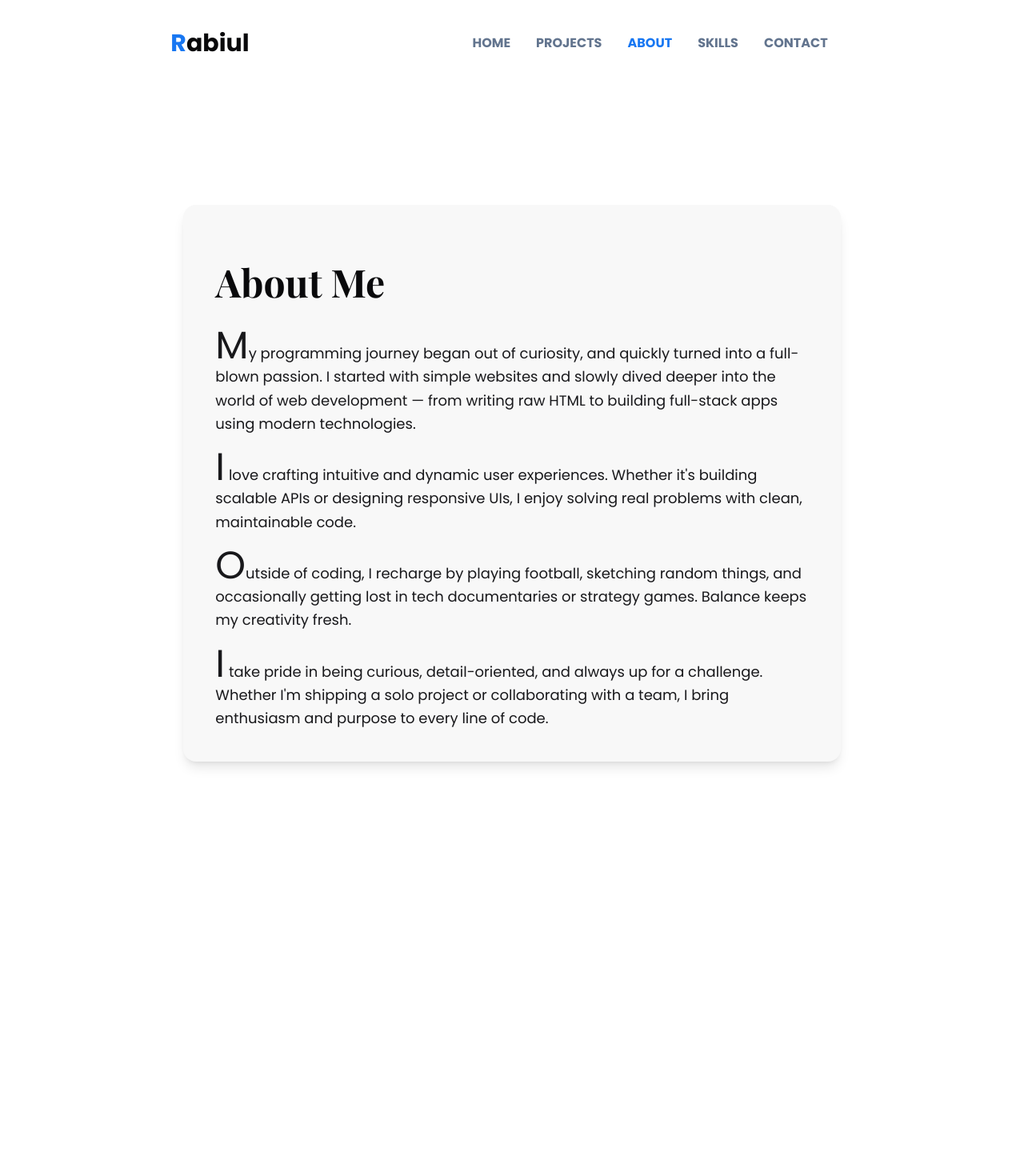
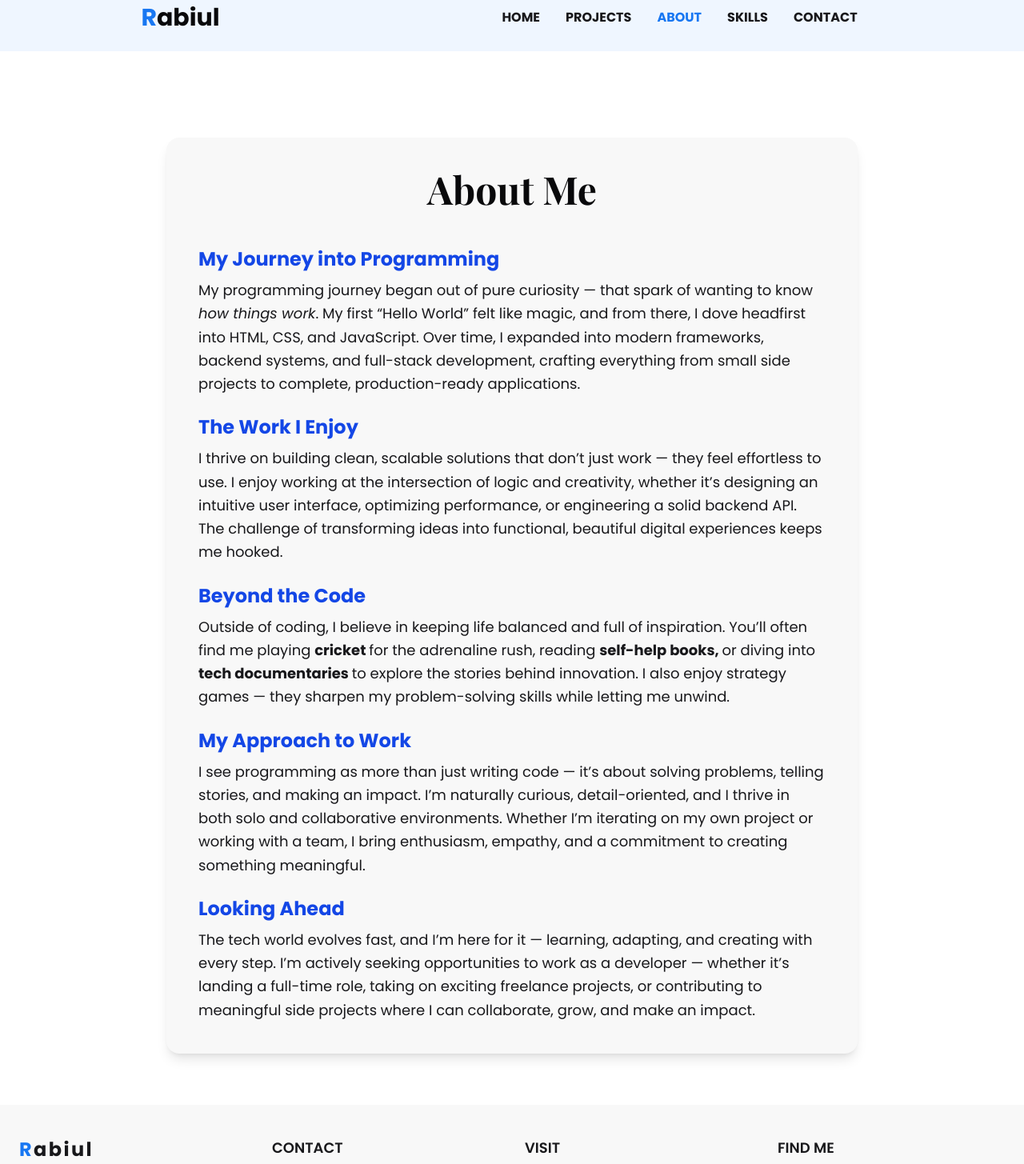
Before and after one commit to rabiul3000/rabiul3000-portfolio, a React (Vite) app: page /about in a window 1280 px wide. Shown: the part 20-1475 px from the top of the page at 80% size. Before the commit the page ends 1100 px from the top, so only its background shows below. Built offline with nearby package versions, Linux system fonts and the light colour scheme; a web font is replaced by a local one.

Commit message:
all the components improved

```diff
--- a/src/Components/Footer/Footer.jsx
+++ b/src/Components/Footer/Footer.jsx
@@ -1,4 +1,4 @@
-import { motion } from 'motion/react';
+import { motion } from "motion/react";
 
 const Footer = () => {
   return (
@@ -7,47 +7,56 @@ const Footer = () => {
       whileInView={{ opacity: 1, y: 0 }}
       viewport={{ once: true }}
       transition={{ duration: 0.5 }}
-      className='bg-base-200 text-base-content py-10 px-6'
+      className="bg-base-200 text-base-content py-10 px-6"
     >
-      <div className='max-w-7xl mx-auto grid grid-cols-1 sm:grid-cols-2 lg:grid-cols-4 gap-8 text-center sm:text-left'>
-
+      <div className="max-w-7xl mx-auto grid grid-cols-1 sm:grid-cols-2 lg:grid-cols-4 gap-8 text-center sm:text-left">
         {/* Branding */}
-        <div className='space-y-2'>
-          <h2 className='text-2xl font-bold tracking-widest'>
-            <span className='text-mod'>R</span>abiul
+        <div className="space-y-2">
+          <h2 className="text-2xl font-bold tracking-widest">
+            <span className="text-mod">R</span>abiul
           </h2>
-          <p className='text-sm'>
-            © 2025 design and developed by{' '}
-            <a href='https://rabiulz.web.app/' className='link link-primary font-medium'>Rabiul</a>.
-          </p>
-          <p className='text-sm'>
-            Powered by{' '}
-            <span className='link link-primary font-medium'>Human</span>.
+          <p className="text-sm">
+            © 2025 design and developed by{" "}
+            <a
+              href="https://rabiulz.web.app/"
+              className="link link-primary font-medium"
+            >
+              Rabiul
+            </a>
+            .
           </p>
         </div>
 
         {/* Contact */}
-        <div className='space-y-1'>
-          <h3 className='text-lg font-semibold uppercase'>Contact</h3>
-          <p><span className='font-medium'>Phone:</span> +88 01719761337</p>
+        <div className="space-y-1">
+          <h3 className="text-lg font-semibold uppercase">Contact</h3>
+          <p>
+            <span className="font-medium">Phone:</span> +88 01719761337
+          </p>
           <p>mdrabiul.asia@gmail.com</p>
         </div>
 
         {/* Visit */}
-        <div className='space-y-1'>
-          <h3 className='text-lg font-semibold uppercase'>Visit</h3>
+        <div className="space-y-1">
+          <h3 className="text-lg font-semibold uppercase">Visit</h3>
           <p>Gazipur, City Corp</p>
           <p>Dhaka</p>
           <p>Bangladesh</p>
         </div>
 
         {/* Follow Me */}
-        <div className='space-y-1'>
-          <h3 className='text-lg font-semibold uppercase'>Find Me</h3>
-          <ul className='space-y-1'>
-            <li><a className='link'>Linkedin</a></li>
-            <li><a className='link'>Facebook</a></li>
-            <li><a className='link'>Github</a></li>
+        <div className="space-y-1">
+          <h3 className="text-lg font-semibold uppercase">Find Me</h3>
+          <ul className="space-y-1">
+            <li>
+              <a className="link" href="https://linkedin.com/in/rabiul3000" target="_blank">Linkedin</a>
+            </li>
+            <li>
+              <a className="link" href="https://www.facebook.com/md.rabiul.366471" target="_black">Facebook</a>
+            </li>
+            <li>
+              <a className="link">Github</a>
+            </li>
           </ul>
         </div>
       </div>
--- a/src/Components/Navbar/Navbar.jsx
+++ b/src/Components/Navbar/Navbar.jsx
@@ -14,7 +14,7 @@ const listVariants = {
 };
 
 const itemVariants = {
-  hidden: { opacity: 0, x: 20, },
+  hidden: { opacity: 0, x: 20 },
   visible: { opacity: 1, x: 0 },
 };
 
@@ -47,7 +47,7 @@ const Navbar = () => {
   );
 
   return (
-    <div className="lg:py-14 py-4 pb-20 lg:w-8/12 w-11/12 mx-auto flex justify-between items-center font-bold text-slate-500">
+    <div className="lg:py-6 p-4 w-full gap-8 flex lg:justify-around justify-between items-center font-bold bg-blue-50 fixed z-10">
       <div className="text-3xl">
         <span className="text-[#1877f2]">R</span>
         <span className="text-neutral">abiul</span>
--- a/src/pages/About/About.jsx
+++ b/src/pages/About/About.jsx
@@ -3,75 +3,138 @@ import Container from "../../Components/Container/Container";
 
 const About = () => {
   return (
-    <Container>
     <motion.section
       initial={{ opacity: 0, y: 30 }}
       whileInView={{ opacity: 1, y: 0 }}
       viewport={{ once: true, amount: 0.3 }}
       transition={{ duration: 0.8 }}
-        className='max-w-4xl mx-auto lg:px-4 py-32'
+      className="max-w-4xl mx-auto lg:px-4 py-16"
     >
-        <div className='card shadow-lg bg-base-200 p-6 lg:p-10 rounded-2xl'>
+      <div className="card shadow-lg bg-base-200 p-6 lg:p-10 rounded-2xl">
         <motion.h2
           initial={{ opacity: 0, y: -20 }}
           whileInView={{ opacity: 1, y: 0 }}
           transition={{ duration: 0.6 }}
-            className='text-5xl font-bold py-8 text-neutral font-title'
+          className="text-5xl text-center font-bold pb-12 text-neutral font-title"
         >
           About Me
         </motion.h2>
 
+        {/* Introduction */}
+        <motion.h3
+          initial={{ opacity: 0 }}
+          whileInView={{ opacity: 1 }}
+          transition={{ delay: 0.1, duration: 0.5 }}
+          className="text-2xl font-bold text-blue-700 mb-2"
+        >
+          My Journey into Programming
+        </motion.h3>
         <motion.p
           initial={{ opacity: 0 }}
           whileInView={{ opacity: 1 }}
           transition={{ delay: 0.2, duration: 0.6 }}
-            className='mb-4 leading-relaxed text-lg'
+          className="mb-6 leading-relaxed text-lg"
         >
-            <span className='text-5xl'>M</span>y programming journey began out
-            of curiosity, and quickly turned into a full-blown passion. I
-            started with simple websites and slowly dived deeper into the world
-            of web development — from writing raw HTML to building full-stack
-            apps using modern technologies.
+          My programming journey began out of pure curiosity — that spark of
+          wanting to know <em>how things work</em>. My first “Hello World” felt
+          like magic, and from there, I dove headfirst into HTML, CSS, and
+          JavaScript. Over time, I expanded into modern frameworks, backend
+          systems, and full-stack development, crafting everything from small
+          side projects to complete, production-ready applications.
         </motion.p>
 
+        {/* What I Love Doing */}
+        <motion.h3
+          initial={{ opacity: 0 }}
+          whileInView={{ opacity: 1 }}
+          transition={{ delay: 0.3, duration: 0.5 }}
+          className="text-2xl font-bold text-blue-700 mb-2"
+        >
+          The Work I Enjoy
+        </motion.h3>
         <motion.p
           initial={{ opacity: 0 }}
           whileInView={{ opacity: 1 }}
           transition={{ delay: 0.4, duration: 0.6 }}
-            className='mb-4 leading-relaxed text-lg'
+          className="mb-6 leading-relaxed text-lg"
         >
-            <span className='text-5xl'>I</span> love crafting intuitive and
-            dynamic user experiences. Whether it's building scalable APIs or
-            designing responsive UIs, I enjoy solving real problems with clean,
-            maintainable code.
+          I thrive on building clean, scalable solutions that don’t just work —
+          they feel effortless to use. I enjoy working at the intersection of
+          logic and creativity, whether it’s designing an intuitive user
+          interface, optimizing performance, or engineering a solid backend API.
+          The challenge of transforming ideas into functional, beautiful digital
+          experiences keeps me hooked.
         </motion.p>
 
+        {/* Life Outside Coding */}
+        <motion.h3
+          initial={{ opacity: 0 }}
+          whileInView={{ opacity: 1 }}
+          transition={{ delay: 0.5, duration: 0.5 }}
+          className="text-2xl font-bold text-blue-700 mb-2"
+        >
+          Beyond the Code
+        </motion.h3>
         <motion.p
           initial={{ opacity: 0 }}
           whileInView={{ opacity: 1 }}
-            transition={{ delay: 0.8, duration: 2 }}
-            className='mb-4 leading-relaxed text-lg'
+          transition={{ delay: 0.6, duration: 0.6 }}
+          className="mb-6 leading-relaxed text-lg"
         >
-            <span className='text-5xl'>O</span>utside of coding, I recharge by
-            playing football, sketching random things, and occasionally getting
-            lost in tech documentaries or strategy games. Balance keeps my
-            creativity fresh.
+          Outside of coding, I believe in keeping life balanced and full of
+          inspiration. You’ll often find me playing <b>cricket </b> for the
+          adrenaline rush, reading <b> self-help books, </b> or diving into
+          <b> tech documentaries </b> to explore the stories behind innovation.
+          I also enjoy strategy games — they sharpen my problem-solving skills
+          while letting me unwind.
         </motion.p>
 
+        {/* My Approach */}
+        <motion.h3
+          initial={{ opacity: 0 }}
+          whileInView={{ opacity: 1 }}
+          transition={{ delay: 0.7, duration: 0.5 }}
+          className="text-2xl font-bold text-blue-700 mb-2"
+        >
+          My Approach to Work
+        </motion.h3>
         <motion.p
           initial={{ opacity: 0 }}
           whileInView={{ opacity: 1 }}
           transition={{ delay: 0.8, duration: 0.6 }}
-            className='leading-relaxed text-lg'
+          className="mb-6 leading-relaxed text-lg"
         >
-            <span className='text-5xl'>I</span> take pride in being curious,
-            detail-oriented, and always up for a challenge. Whether I'm shipping
-            a solo project or collaborating with a team, I bring enthusiasm and
-            purpose to every line of code.
+          I see programming as more than just writing code — it’s about solving
+          problems, telling stories, and making an impact. I’m naturally
+          curious, detail-oriented, and I thrive in both solo and collaborative
+          environments. Whether I’m iterating on my own project or working with
+          a team, I bring enthusiasm, empathy, and a commitment to creating
+          something meaningful.
+        </motion.p>
+
+        {/* Closing */}
+        <motion.h3
+          initial={{ opacity: 0 }}
+          whileInView={{ opacity: 1 }}
+          transition={{ delay: 0.9, duration: 0.5 }}
+          className="text-2xl font-bold text-blue-700 mb-2"
+        >
+          Looking Ahead
+        </motion.h3>
+        <motion.p
+          initial={{ opacity: 0 }}
+          whileInView={{ opacity: 1 }}
+          transition={{ delay: 1, duration: 0.6 }}
+          className="leading-relaxed text-lg"
+        >
+          The tech world evolves fast, and I’m here for it — learning, adapting,
+          and creating with every step. I’m actively seeking opportunities to
+          work as a developer — whether it’s landing a full-time role, taking on
+          exciting freelance projects, or contributing to meaningful side
+          projects where I can collaborate, grow, and make an impact.
         </motion.p>
       </div>
     </motion.section>
-    </Container>
   );
 };
 
--- a/src/pages/Contact/Contact.jsx
+++ b/src/pages/Contact/Contact.jsx
@@ -65,8 +65,8 @@ const Contact = () => {
     >
 
       {/* Left Section */}
-      <div className='flex-1 space-y-6'>
-        <h2 className='text-4xl font-bold leading-snug'>
+      <div className='flex-1 space-y-6 '>
+        <h2 className='text-4xl  text-center lg:text-left font-bold leading-snug'>
           Feel free to get in touch with <br />{" "}
           <span className='text-mod'>Me</span>
         </h2>
@@ -120,7 +120,7 @@ const Contact = () => {
       </div>
 
       {/* Right Section - Contact Form */}
-      <div className='flex-1'>
+      <div className='flex-1 bg-blue-50 shadow-2xl p-4 rounded-xl'>
         <form
           ref={formRef}
           onSubmit={sendEmail}
--- a/src/pages/Layouts/RootLayout.jsx
+++ b/src/pages/Layouts/RootLayout.jsx
@@ -3,6 +3,7 @@ import Navbar from "../../Components/Navbar/Navbar";
 import { AnimatePresence, motion } from "motion/react";
 import PageTransitionOverlay from "../../Components/PageTransitionOverlay/PageTransitionOverlay";
 import { Outlet, useLocation } from "react-router";
+import Footer from "../../Components/Footer/Footer";
 
 const RootLayout = () => {
   const { pathname } = useLocation();
@@ -22,12 +23,12 @@ const RootLayout = () => {
       <Navbar />
 
       {/* Page loading overlay transition */}
-      <AnimatePresence mode='wait'>
-        {showOverlay && <PageTransitionOverlay key='overlay' />}
+      <AnimatePresence mode="wait">
+        {showOverlay && <PageTransitionOverlay key="overlay" />}
       </AnimatePresence>
 
       {/* Page content animation */}
-      <AnimatePresence mode='wait'>
+      <AnimatePresence mode="wait">
         {!showOverlay && (
           <motion.div
             key={pathname}
@@ -35,7 +36,9 @@ const RootLayout = () => {
             animate={{ opacity: 1, y: 0 }}
             transition={{ duration: 0.5, ease: "easeInOut" }}
           >
+            <div className="lg:h-32 h-24"></div>
             <Outlet />
+            <Footer />
           </motion.div>
         )}
       </AnimatePresence>
--- a/src/pages/Projects/Projects.jsx
+++ b/src/pages/Projects/Projects.jsx
@@ -6,34 +6,43 @@ import { motion } from "motion/react";
 const Projects = () => {
   const projects = [
     {
-      id: "pr-1",
-      name: "Plantium",
-      img: "https://i.ibb.co/h1r4Kfvw/plantium.png",
-      title: "A Plant Management System",
-      techs: ["HTML", "CSS", "REACT", "DAISY UI", "TAILWINDCSS"],
-      desc: "Plantium is a full-featured platform for plant lovers to manage, trade, and donate plants. With React, Node.js, MongoDB, and Firebase Auth, it ensures secure access and real-time sync. The UI is built with TailwindCSS and DaisyUI for a smooth, responsive experience.",
-      liveLink: "https://plantium-d465f.web.app/",
-      repoLink: "https://github.com/rabiul3000/plantium",
+      id: "pr-3",
+      name: "🏢 HomeHorizon",
+      img: "https://i.ibb.co.com/zHnLy2CQ/Screenshot-83.png",
+      title: "Full Production-Ready Payment Integrated Building Management System",
+      techs: [
+        "Node.js",
+        "Express.js",
+        "MongoDB",
+        "Firebase",
+        "React",
+        "DaisyUI",
+        "TailwindCSS",
+        "Stripe",
+      ],
+      desc: "HomeHorizon is an enterprise-grade Building Management System designed for residential and commercial complexes. It features role-based dashboards for tenants, managers, and administrators, secure online payment integration via Stripe, automated rent and coupon management, announcement systems, and a streamlined agreement process — all within a responsive, modern UI.",
+      liveLink: "https://horizontower-3c51a.web.app/",
+      repoLink: "https://github.com/Programming-Hero-Web-Course4/b11a12-client-side-rabiul3000",
       challenges: [
-        "Role-based access and admin control",
-        "Real-time updates with Firebase",
-        "Responsive design consistency",
-        "Donation flow and logic implementation",
-        "Efficient data modeling for plants",
+        "Designing and implementing secure JWT + Firebase authentication for multiple user roles.",
+        "Developing a robust coupon and discount logic with real-time rent calculations.",
+        "Creating a polished and accessible UI that works seamlessly on desktop and mobile.",
+        "Optimizing database queries for faster dashboard load times.",
+        "Integrating Stripe payments with proper error handling and webhooks.",
       ],
       plans: [
-        "Smart AI-based plant suggestions",
-        "Health monitoring with reminders",
-        "Built-in messaging for transactions",
-        "Gamified donation leaderboards",
-        "Mobile app and PWA features",
+        "📱 Launch a dedicated mobile app version.",
+        "🌍 Add multilingual support for broader accessibility.",
+        "📊 Advanced analytics dashboard for admins.",
+        "🔔 Push notifications for rent reminders and announcements.",
+        "🛠 Continuous scalability improvements.",
       ],
     },
     {
       id: "pr-2",
       name: "FoodBird",
       img: "https://i.ibb.co/HD3StB0X/Screenshot-35.png",
-      title: "Online Food Delivery App",
+      title: "Online Food Delivery App With Full Authentication",
       techs: ["HTML", "CSS", "REACT", "DAISY UI", "TAILWINDCSS"],
       desc: "FoodBird is a responsive food ordering platform that allows users to explore menus, place orders, and manage deliveries in real time. It uses React for UI, Firebase for auth and database, and features a sleek Tailwind-based design.",
       liveLink: "https://plantium-d465f.web.app/",
@@ -55,86 +64,85 @@ const Projects = () => {
       ],
     },
     {
-      id: "pr-3",
-      name: "New Bangladesh",
+      id: "pr-1",
+      name: "Plantium",
       img: "https://i.ibb.co/h1r4Kfvw/plantium.png",
-      title: "Tribute Page for New Bangladesh",
+      title: "A Smart Plant Management System For a Green Earth",
       techs: ["HTML", "CSS", "REACT", "DAISY UI", "TAILWINDCSS"],
-      desc: "This is a tribute website dedicated to the vision of a New Bangladesh. It highlights the dreams, values, and transformation journey of the nation, presented in a clean and elegant UI using React and TailwindCSS.",
-      liveLink: "https://rabiul3000.github.io/new-bangladesh/",
-      repoLink: "https://github.com/rabiul3000/new-bangladesh",
+      desc: "Plantium is a full-featured platform for plant lovers to manage, trade, and donate plants. With React, Node.js, MongoDB, and Firebase Auth, it ensures secure access and real-time sync. The UI is built with TailwindCSS and DaisyUI for a smooth, responsive experience.",
+      liveLink: "https://plantium-d465f.web.app/",
+      repoLink: "https://github.com/rabiul3000/plantium",
       challenges: [
-        "Crafting a meaningful visual narrative",
-        "Ensuring responsiveness across devices",
-        "Design consistency with national theme",
-        "Minimalist design with impactful layout",
-        "Performance optimization on static hosting",
+        "Role-based access and admin control",
+        "Real-time updates with Firebase",
+        "Responsive design consistency",
+        "Donation flow and logic implementation",
+        "Efficient data modeling for plants",
       ],
       plans: [
-        "Multilingual support",
-        "Interactive timeline and stories",
-        "Embedded video sections",
-        "Mobile-first redesign",
-        "Accessibility improvements",
+        "Smart AI-based plant suggestions",
+        "Health monitoring with reminders",
+        "Built-in messaging for transactions",
+        "Gamified donation leaderboards",
+        "Mobile app and PWA features",
       ],
     },
   ];
 
   return (
     <Container>
-
-      <div className='px-4 sm:px-6 lg:px-12'>
+      <div className="px-4 sm:px-6 lg:px-12">
         <motion.div
-          className='flex flex-col items-center gap-2 py-10 text-center'
+          className="flex flex-col items-center gap-2 py-10 text-center"
           initial={{ opacity: 0, y: 20 }}
           animate={{ opacity: 1, y: 0 }}
           transition={{ duration: 0.6 }}
         >
-          <p className='text-sm sm:text-base font-semibold text-primary'>
+          <p className="text-sm sm:text-base font-semibold text-primary">
             LATEST
           </p>
-          <h1 className='text-3xl sm:text-5xl lg:text-6xl font-title font-bold text-base-content'>
+          <h1 className="text-5xl sm:text-5xl lg:text-6xl font-title font-bold text-base-content">
             My Projects
           </h1>
         </motion.div>
 
-        <div className='grid gap-6 sm:grid-cols-2 lg:grid-cols-3 pb-24'>
+        <div className="grid gap-6 sm:grid-cols-2 lg:grid-cols-3 pb-24">
           {projects.map((project, index) => (
             <motion.div
               key={index}
-              className='card bg-base-200 shadow-md hover:shadow-xl transition-shadow duration-300'
+              className="card bg-base-200 shadow-md hover:shadow-xl transition-shadow duration-300"
               initial={{ opacity: 0, y: 50 }}
               whileInView={{ opacity: 1, y: 0 }}
               viewport={{ once: true, amount: 0.3 }}
               transition={{ duration: 0.5, delay: index * 0.1 }}
             >
-              <figure className='relative p-4 overflow-hidden'>
+              <figure className="relative p-4 overflow-hidden">
                 <motion.img
                   whileHover={{ scale: 1.05 }}
                   transition={{ duration: 0.3 }}
-                  className='rounded-lg h-60 sm:h-72 w-full object-cover'
+                  className="rounded-lg h-60 sm:h-72 w-full object-cover"
                   src={project.img}
-                  alt='Project Thumbnail'
+                  alt="Project Thumbnail"
                 />
                 <motion.div
                   whileHover={{ opacity: 1, scale: 1 }}
                   initial={{ opacity: 0, scale: 0.9 }}
                   transition={{ duration: 0.4 }}
-                  className='absolute inset-0 flex items-center justify-center bg-base-100 bg-opacity-70 text-base-content rounded-lg opacity-0'
+                  className="absolute inset-0 flex items-center justify-center bg-base-100 bg-opacity-70 text-base-content rounded-lg opacity-0"
                 >
                   <Link
                     to={`/detail/${project.id}`}
                     state={project}
-                    className='font-semibold text-lg'
+                    className="font-semibold text-lg"
                   >
                     Click for Detail
                   </Link>
                 </motion.div>
               </figure>
 
-              <div className='card-body'>
-                <p className='text-sm font-bold text-primary'>{project.name}</p>
-                <h2 className='card-title text-base-content'>
+              <div className="card-body">
+                <p className="text-sm font-bold text-primary">{project.name}</p>
+                <h2 className="card-title text-base-content">
                   {project.title}
                 </h2>
               </div>
```
Also changed, not shown: src/pages/Home/Home.jsx (+45 -43 lines), src/pages/Skills/Skills.jsx (+24 -26 lines). Lines whose indentation alone changed are shown as unchanged.
